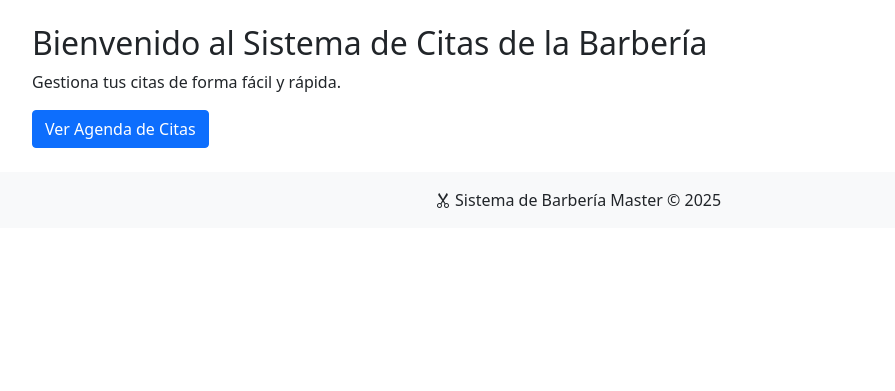
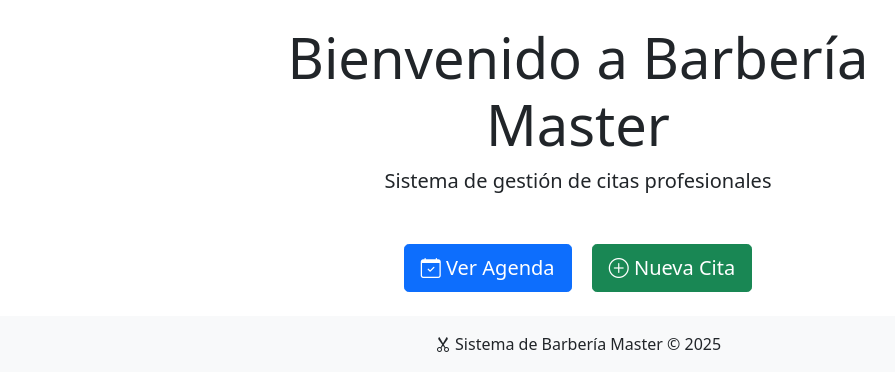
Before and after one commit to adaintel/barberia-citas, a Flask app: page / in a window 1280 px wide. Shown: the part 56-447 px from the top of the page, without its empty margins (62-957 px from the left). Run offline with Flask 3, Linux system fonts and the light colour scheme; some libraries are stand-ins or nearby versions.

Commit message:
Update index.html
nuevo

```diff
--- a/templates/index.html
+++ b/templates/index.html
@@ -1,19 +1,18 @@
 {% extends "base.html" %}
 
-{% block title %}Inicio - Barbería{% endblock %}
+{% block content %}
+<div class="row">
+    <div class="col-md-8 mx-auto text-center">
+        <h1 class="display-4">Bienvenido a Barbería Master</h1>
+        <p class="lead">Sistema de gestión de citas profesionales</p>
 
-{% block content %}
-<div class="container">
-    <h2>Bienvenido al Sistema de Citas de la Barbería</h2>
-
-    <div class="row">
-        <div class="col">
-            <p>Gestiona tus citas de forma fácil y rápida.</p>
-            <a href="{{ url_for('agenda') }}" class="btn btn-primary">Ver Agenda de Citas</a>
-
-            {% if session.get('admin') %}
-                <a href="{{ url_for('logout') }}" class="btn btn-secondary">Cerrar Sesión</a>
-            {% endif %}
+        <div class="mt-5">
+            <a href="/agenda" class="btn btn-primary btn-lg me-3">
+                <i class="bi bi-calendar-check"></i> Ver Agenda
+            </a>
+            <a href="/crear_cita" class="btn btn-success btn-lg">
+                <i class="bi bi-plus-circle"></i> Nueva Cita
+            </a>
         </div>
     </div>
 </div>
```
